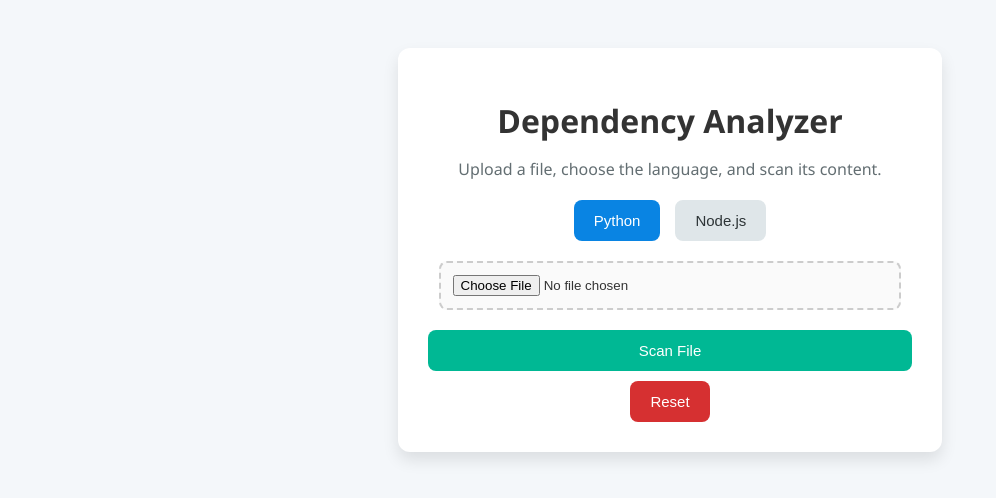
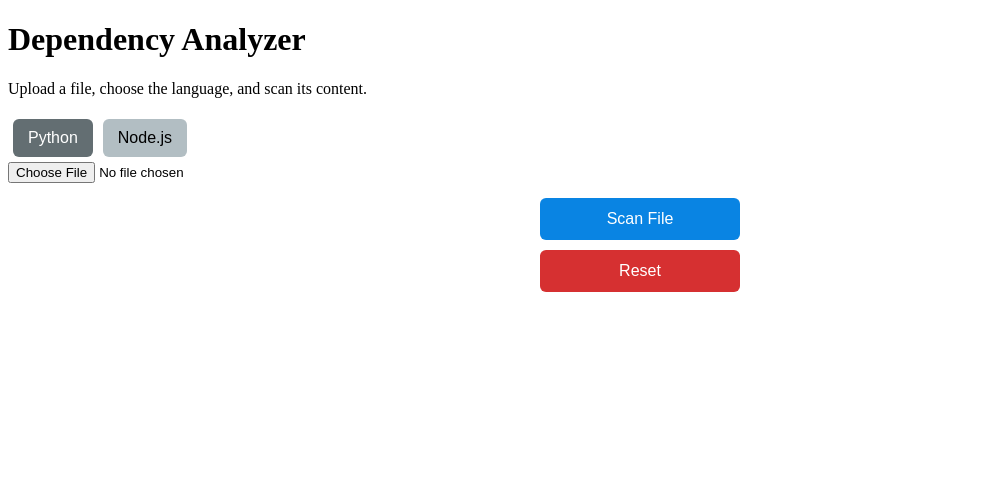
Before and after one commit to kevzero/dependency-scanner, a React (Vite) app in the folder frontend/: page / in a window 1280 px wide. Shown: the top 498 px of the page, without its empty margins (0-996 px from the left). Built offline with nearby package versions, Linux system fonts and the light colour scheme; the HTML template or start-up script is replaced by a standard one.

Commit message:
Aggiungi avviso per selezione file mancante e migliora lo stile dei pulsanti di lingua e reset

```diff
--- a/frontend/src/App.jsx
+++ b/frontend/src/App.jsx
@@ -11,7 +11,7 @@ function App() {
 
   const handleScan = async () => {
     if (!file) {
-      alert("Please select a file before scanning!");
+      alert("⚠ Please select a file before scanning!");
       return;
     }
 
@@ -75,7 +75,7 @@ function App() {
     setStatusMsg('');
     setLanguage('python');
 
-    // Reset anche input file nell'Upload component
+    // Reset input file
     const fileInput = document.querySelector('input[type="file"]');
     if (fileInput) fileInput.value = '';
   };
@@ -87,21 +87,21 @@ function App() {
 
       {/* Language Switch */}
       <div className="button-group">
-        <button className={language === 'python' ? 'active' : ''} onClick={() => setLanguage('python')}>Python</button>
-        <button className={language === 'node' ? 'active' : ''} onClick={() => setLanguage('node')}>Node.js</button>
+        <button className={`switch-btn ${language === 'python' ? 'active' : ''}`} onClick={() => setLanguage('python')}>Python</button>
+        <button className={`switch-btn ${language === 'node' ? 'active' : ''}`} onClick={() => setLanguage('node')}>Node.js</button>
       </div>
 
       {/* File Upload */}
       <Upload onFileSelect={setFile} />
 
-      {/* Buttons */}
+      {/* Scan Button */}
       <div style={{ textAlign: 'center', marginTop: '15px' }}>
         <button className="primary" onClick={handleScan}>Scan File</button>
       </div>
 
-      {/* Reset Button sotto Scan */}
+      {/* Reset Button */}
       <div style={{ textAlign: 'center', marginTop: '10px' }}>
-        <button className="secondary" style={{ background: '#d63031', color: '#fff' }} onClick={resetAll}>Reset</button>
+        <button className="secondary full-width" onClick={resetAll}>Reset</button>
       </div>
 
       {/* Loading & Status */}
--- a/frontend/src/styles.css
+++ b/frontend/src/styles.css
@@ -1,95 +1,51 @@
-body {
-  font-family: 'Segoe UI', Tahoma, sans-serif;
-  background: #f4f7fa;
-  color: #333;
-  display: flex;
-  justify-content: center;
-  align-items: flex-start;
-  min-height: 100vh;
-  padding: 40px;
+.primary, .secondary, .switch-btn {
+  padding: 12px 20px;
+  border: none;
+  cursor: pointer;
+  font-size: 16px;
+  border-radius: 6px;
+  transition: background 0.3s ease, transform 0.2s ease;
 }
 
-.container {
-  background: #fff;
-  max-width: 900px;
-  width: 100%;
-  padding: 30px;
-  border-radius: 12px;
-  box-shadow: 0 8px 16px rgba(0, 0, 0, 0.1);
+.primary {
+  background: #0984e3;
+  color: white;
+  width: 200px;
 }
 
-h1 {
-  text-align: center;
-  margin-bottom: 10px;
+.primary:hover {
+  background: #74b9ff;
+  transform: scale(1.05);
 }
 
-.subtitle {
-  text-align: center;
-  color: #636e72;
-  margin-bottom: 20px;
+.secondary {
+  background: #d63031;
+  color: white;
+  width: 200px;
 }
 
-.button-group {
-  display: flex;
-  justify-content: center;
-  gap: 15px;
-  margin-bottom: 20px;
+.secondary:hover {
+  background: #ff7675;
+  transform: scale(1.05);
 }
 
-button {
-  padding: 12px 20px;
-  font-size: 15px;
-  border-radius: 8px;
-  border: none;
-  cursor: pointer;
-  background: #dfe6e9;
-  color: #2d3436;
-  transition: 0.3s;
+.switch-btn {
+  margin: 5px;
+  background: #b2bec3;
+  color: black;
+  padding: 10px 15px;
 }
 
-button.active {
-  background: #0984e3;
-  color: #fff;
+.switch-btn.active {
+  background: #636e72;
+  color: white;
 }
 
-button.primary {
-  display: block;
-  width: 100%;
-  margin-top: 15px;
-  background: #00b894;
-  color: #fff;
+.switch-btn:hover {
+  background: #81ecec;
 }
 
-button.primary:hover {
-  background: #019874;
+.full-width {
+  display: inline-block;
+  width: 200px;
 }
-
-input[type="file"] {
-  display: block;
-  margin: 20px auto;
-  padding: 12px;
-  border: 2px dashed #ccc;
-  border-radius: 8px;
-  width: 90%;
-  background: #fafafa;
-}
-
-.loader {
-  display: flex;
-  justify-content: center;
-  margin-top: 20px;
-}
-.loader div {
-  width: 12px;
-  height: 12px;
-  background: #0984e3;
-  margin: 0 4px;
-  border-radius: 50%;
-  animation: bounce 0.6s infinite alternate;
-}
-.loader div:nth-child(2) { animation-delay: 0.2s; }
-.loader div:nth-child(3) { animation-delay: 0.4s; }
-
-@keyframes bounce {
-  to { transform: translateY(-10px); }
-}
```
